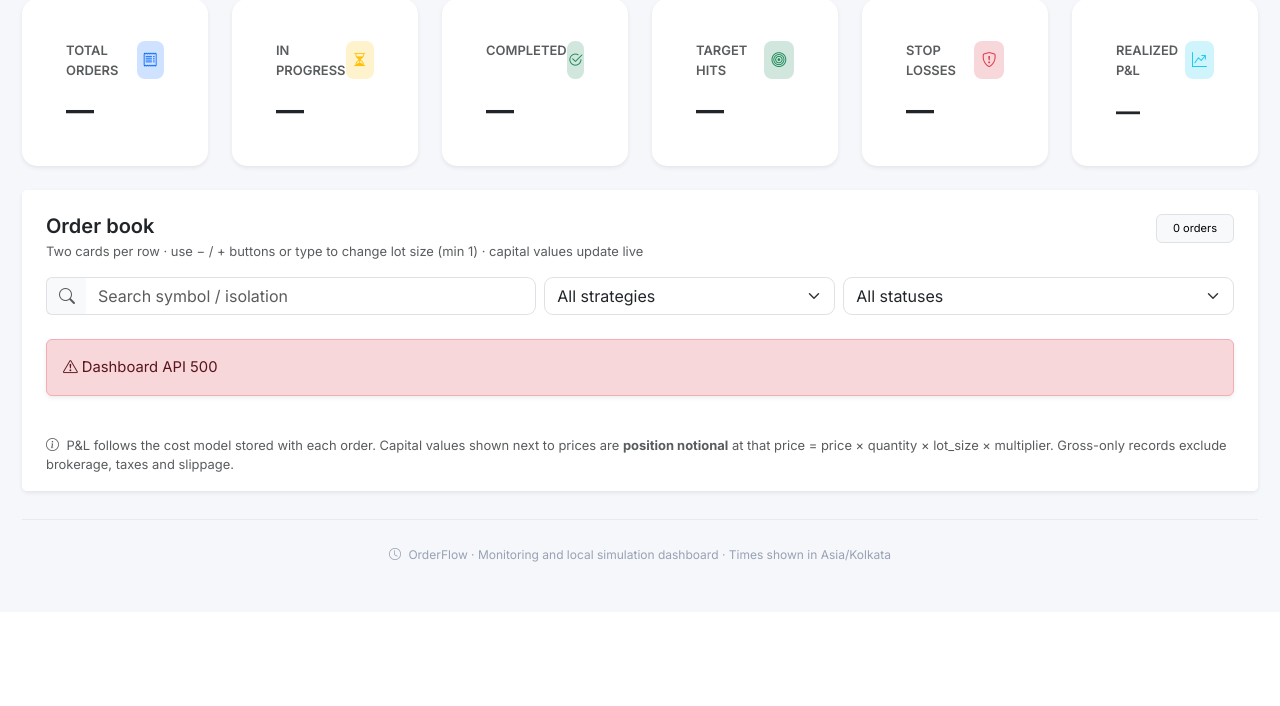
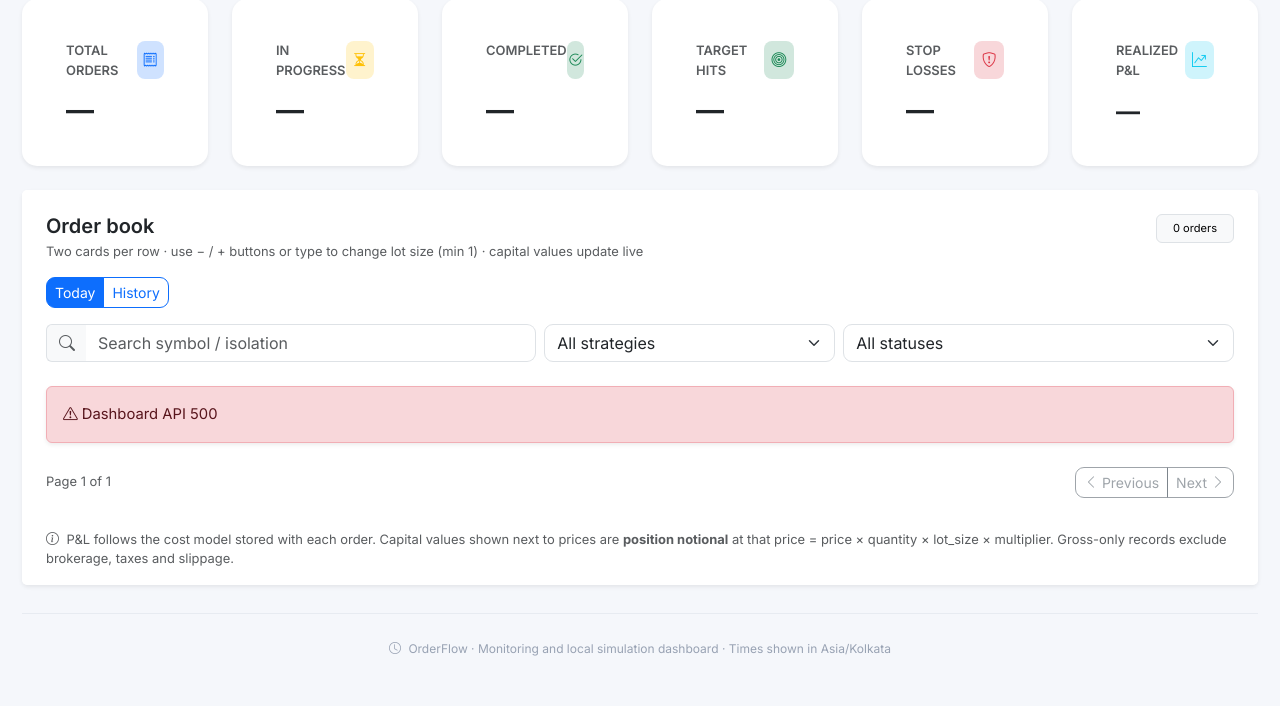
Before and after one commit to 7b809/t_feed_v1, a FastAPI app: page /orders in a window 1280 px wide. Shown: the part 258-964 px from the top of the page. Before the commit the page ends 820 px from the top, so only its background shows below. Run offline with FastAPI, Linux system fonts and the light colour scheme; data that the repository does not hold is empty; parts of the project's set-up code (start-up, migrations or seed data) failed here and were passed over.

Commit message:
feat(ui): add date picker and paginated Today/History orders views

```diff
--- a/templates/orders.html
+++ b/templates/orders.html
@@ -137,6 +137,18 @@
       <span class="badge text-bg-light border fw-normal px-3 py-2" id="order-count">0 orders</span>
     </div>
 
+    <div class="d-flex flex-wrap justify-content-between align-items-center gap-3 mb-3">
+      <div class="btn-group" role="group" aria-label="Orders view">
+        <button type="button" class="btn btn-sm btn-primary" id="view-today" onclick="setOrdersView('today')">Today</button>
+        <button type="button" class="btn btn-sm btn-outline-primary" id="view-history" onclick="setOrdersView('history')">History</button>
+      </div>
+      <div id="history-controls" class="d-none align-items-center flex-wrap gap-2">
+        <label for="history-date" class="form-label small fw-semibold mb-0">Trading date (IST)</label>
+        <input type="date" id="history-date" class="form-control form-control-sm" style="width:auto">
+        <span class="text-muted small" id="history-date-note">Archived dates</span>
+      </div>
+    </div>
+
     <div class="row g-2">
       <div class="col-12 col-md-5">
         <div class="input-group">
@@ -179,6 +191,18 @@
     </div>
   </div>
 
+  <div class="d-flex flex-wrap justify-content-between align-items-center gap-2 px-3 px-lg-4 pb-3" id="history-pagination" hidden>
+    <div class="text-muted small" id="history-page-label">Page 1 of 1</div>
+    <div class="btn-group btn-group-sm" role="group" aria-label="History pagination">
+      <button type="button" class="btn btn-outline-secondary" id="history-prev" onclick="changeHistoryPage(-1)" disabled>
+        <i class="bi bi-chevron-left me-1"></i>Previous
+      </button>
+      <button type="button" class="btn btn-outline-secondary" id="history-next" onclick="changeHistoryPage(1)" disabled>
+        Next<i class="bi bi-chevron-right ms-1"></i>
+      </button>
+    </div>
+  </div>
+
   <div class="card-footer bg-white border-0 px-3 px-lg-4 py-3">
     <p class="text-muted small mb-0">
       <i class="bi bi-info-circle me-1"></i>
@@ -201,6 +225,11 @@ let allOrders = [];
 let lotMultipliers = {};
 let apiRealizedPnl = null;
 let isUserEditing = false;
+let ordersView = 'today';
+let historyPage = 1;
+const historyPageSize = 24;
+let historyTotal = 0;
+let historyTotalPages = 0;
 
 /* --------------------------------------------------------------------------
    Helpers
@@ -417,8 +446,9 @@ function renderOrders() {
               .some(v => String(v || '').toLowerCase().includes(q)))
   );
 
-  document.getElementById('order-count').textContent =
-    rows.length + (rows.length === 1 ? ' order' : ' orders');
+  document.getElementById('order-count').textContent = ordersView === 'history'
+    ? (historyTotal ? historyTotal + (historyTotal === 1 ? ' order' : ' orders') : '0 orders')
+    : rows.length + (rows.length === 1 ? ' order' : ' orders');
 
   const grid = document.getElementById('order-grid');
 
@@ -615,55 +645,157 @@ document.addEventListener('focusout', e => {
 });
 
 ['order-search', 'order-strategy', 'order-status'].forEach(id =>
-  document.getElementById(id).addEventListener('input', renderOrders)
+  document.getElementById(id).addEventListener('input', () => {
+    if (ordersView === 'history') {
+      historyPage = 1;
+      loadOrders(false);
+    } else {
+      renderOrders();
+    }
+  })
 );
+
+document.getElementById('history-date').addEventListener('change', () => {
+  historyPage = 1;
+  loadOrders(false);
+});
 
 /* --------------------------------------------------------------------------
    Load
    -------------------------------------------------------------------------- */
+async function loadHistoryDates() {
+  const note = document.getElementById('history-date-note');
+  try {
+    const response = await fetch('/api/v1/dummy-orders/history/dates', { cache: 'no-store' });
+    if (!response.ok) throw Error('History dates API ' + response.status);
+    const data = await response.json();
+    const dates = Array.isArray(data.dates) ? data.dates : [];
+    const picker = document.getElementById('history-date');
+    const today = new Intl.DateTimeFormat('en-CA', {
+      timeZone: 'Asia/Kolkata', year: 'numeric', month: '2-digit', day: '2-digit'
+    }).format(new Date());
+    picker.max = today;
+
+    if (!picker.value && dates.length) picker.value = dates[0];
+    if (!picker.value) picker.value = today;
+    if (dates.length && !dates.includes(picker.value)) picker.value = dates[0];
+    note.textContent = dates.length
+      ? dates.length + ' archived trading day(s)'
+      : 'No archived trading dates';
+  } catch (error) {
+    note.textContent = 'Archive dates unavailable';
+    console.error(error);
+  }
+}
+
+function updateHistoryPagination() {
+  const container = document.getElementById('history-pagination');
+  const label = document.getElementById('history-page-label');
+  const previous = document.getElementById('history-prev');
+  const next = document.getElementById('history-next');
+  container.hidden = ordersView !== 'history';
+  const start = historyTotal ? ((historyPage - 1) * historyPageSize) + 1 : 0;
+  const end = Math.min(historyPage * historyPageSize, historyTotal);
+  label.textContent = historyTotal
+    ? 'Showing ' + start + '–' + end + ' of ' + historyTotal +
+      ' orders · Page ' + historyPage + ' of ' + Math.max(historyTotalPages, 1)
+    : 'No orders for this trading date';
+  previous.disabled = historyPage <= 1 || historyTotal === 0;
+  next.disabled = historyPage >= historyTotalPages || historyTotal === 0;
+}
+
+async function setOrdersView(view) {
+  if (['today', 'history'].indexOf(view) < 0 || view === ordersView) return;
+  ordersView = view;
+  historyPage = 1;
+
+  const todayButton = document.getElementById('view-today');
+  const historyButton = document.getElementById('view-history');
+  const historyControls = document.getElementById('history-controls');
+
+  todayButton.className = view === 'today'
+    ? 'btn btn-sm btn-primary' : 'btn btn-sm btn-outline-primary';
+  historyButton.className = view === 'history'
+    ? 'btn btn-sm btn-primary' : 'btn btn-sm btn-outline-primary';
+  historyControls.classList.toggle('d-none', view !== 'history');
+  historyControls.classList.toggle('d-flex', view === 'history');
+
+  if (view === 'history') await loadHistoryDates();
+  await loadOrders(false);
+}
+
+function changeHistoryPage(delta) {
+  const nextPage = historyPage + Number(delta || 0);
+  if (nextPage < 1 || (historyTotalPages && nextPage > historyTotalPages)) return;
+  historyPage = nextPage;
+  loadOrders(false);
+}
+
 async function loadOrders(silent = false) {
-  if (silent && isUserEditing) return;
+  if (silent && (isUserEditing || ordersView !== 'today')) return;
 
   try {
-    const r = await fetch('/api/v1/dashboard/orders', { cache: 'no-store' });
-    if (!r.ok) throw Error('Dashboard API ' + r.status);
+    let url = '/api/v1/dashboard/orders';
+    if (ordersView === 'history') {
+      const params = new URLSearchParams({
+        trade_date: document.getElementById('history-date').value,
+        page: String(historyPage),
+        page_size: String(historyPageSize)
+      });
+      const strategy = document.getElementById('order-strategy').value;
+      const status = document.getElementById('order-status').value;
+      const search = document.getElementById('order-search').value.trim();
+      if (strategy) params.set('strategy', strategy);
+      if (status) params.set('status', status);
+      if (search) params.set('search', search);
+      url = '/api/v1/dummy-orders/history?' + params.toString();
+    }
+
+    const r = await fetch(url, { cache: 'no-store' });
+    if (!r.ok) {
+      let detail = 'Dashboard API ' + r.status;
+      try {
+        const error = await r.json();
+        detail = error.detail || detail;
+      } catch (_) {}
+      throw Error(detail);
+    }
 
     const d = await r.json();
-    const s = d.summary || {};
+    const summary = d.summary || {};
     allOrders = d.orders || [];
+    if (ordersView === 'history') {
+      historyTotal = Number(d.total || 0);
+      historyTotalPages = Number(d.total_pages || 0);
+      historyPage = Number(d.page || historyPage);
+    } else {
+      historyTotal = allOrders.length;
+      historyTotalPages = 1;
+    }
 
     const activeKeys = new Set(allOrders.map((o, i) => orderKey(o, i)));
     Object.keys(lotMultipliers).forEach(k => {
       if (!activeKeys.has(k)) delete lotMultipliers[k];
     });
 
-    document.getElementById('o-total').textContent     = s.total_orders ?? 0;
-    document.getElementById('o-open').textContent      = s.open_orders ?? 0;
-    document.getElementById('o-completed').textContent = s.completed_orders ?? 0;
-    document.getElementById('o-targets').textContent   = s.target_hits ?? 0;
-    document.getElementById('o-stops').textContent     = s.stop_losses ?? 0;
+    document.getElementById('o-total').textContent = summary.total_orders ?? allOrders.length;
+    document.getElementById('o-open').textContent = summary.open_orders ?? 0;
+    document.getElementById('o-completed').textContent = summary.completed_orders ?? 0;
+    document.getElementById('o-targets').textContent = summary.target_hits ?? 0;
+    document.getElementById('o-stops').textContent = summary.stop_losses ?? 0;
 
-    apiRealizedPnl = s.realized_pnl ?? null;
-
-    const focusedKey = document.activeElement?.classList.contains('lot-input')
-      ? document.activeElement.dataset.key
-      : null;
+    apiRealizedPnl = summary.realized_pnl ?? null;
 
     renderOrders();
     refreshSummary();
+    updateHistoryPagination();
     setRefreshTime();
-
-    if (focusedKey && !silent) {
-      const inp = document.querySelector(`.lot-input[data-key="${focusedKey}"]`);
-      if (inp) inp.focus();
-    }
   } catch (e) {
-    document.getElementById('order-grid').innerHTML = `
-      <div class="col-12">
-        <div class="alert alert-danger shadow-sm mb-0">
-          <i class="bi bi-exclamation-triangle me-1"></i>${escapeHtml(e.message)}
-        </div>
-      </div>`;
+    document.getElementById('order-grid').innerHTML =
+      '<div class="col-12"><div class="alert alert-danger shadow-sm mb-0">' +
+      '<i class="bi bi-exclamation-triangle me-1"></i>' + escapeHtml(e.message) +
+      '</div></div>';
+    if (ordersView === 'history') updateHistoryPagination();
   }
 }
 
@@ -671,6 +803,8 @@ async function loadOrders(silent = false) {
    Bootstrap
    -------------------------------------------------------------------------- */
 loadOrders(false);
-setInterval(() => loadOrders(true), 5000);
+setInterval(() => {
+  if (ordersView === 'today') loadOrders(true);
+}, 5000);
 </script>
 {% endblock %}
```
